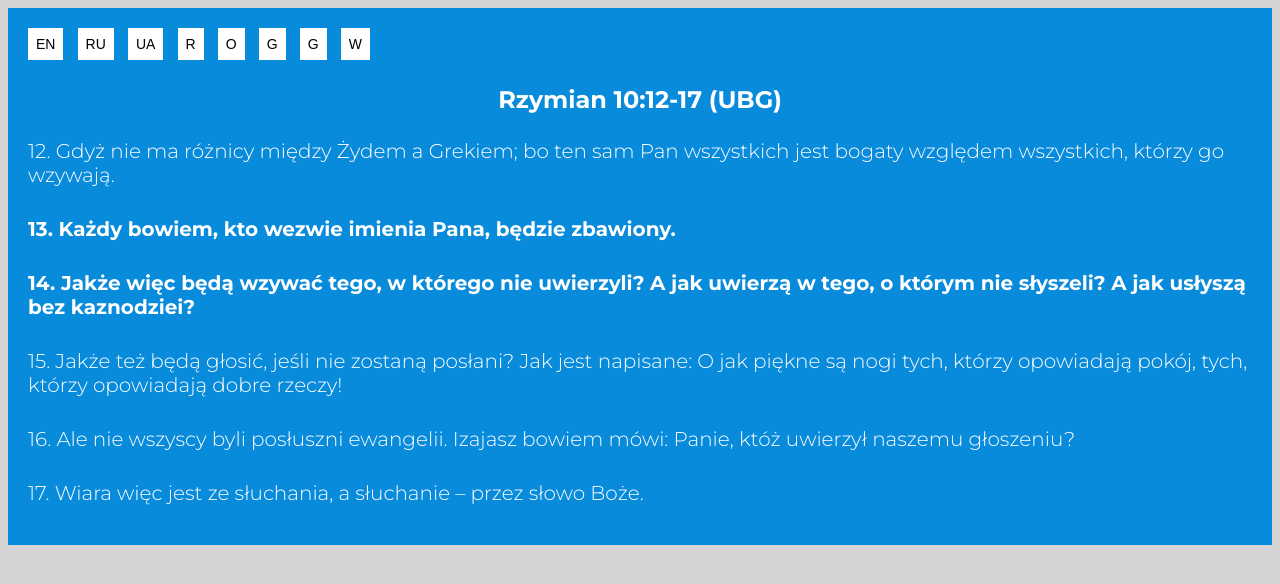
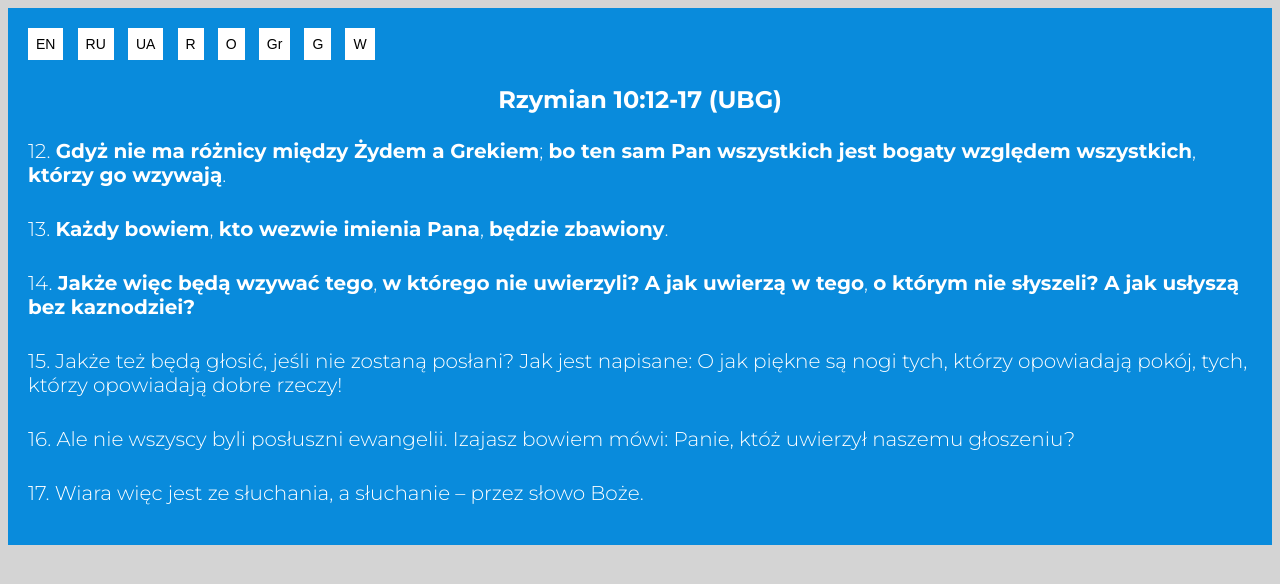
Before and after one commit to mr-front-end-dev/Bible-Verses-b--PL, a plain HTML site: page index.html in a window 1280 px wide. Drawn offline with Linux system fonts and the light colour scheme.

Commit message:
Updated html

```diff
--- a/index.html
+++ b/index.html
@@ -18,13 +18,13 @@
       <button class="section__button"><a class="section__button--link" href="https://mrpenguin-dev.github.io/Simple-Bible-Verses-b--UA/">UA</a></button>
       <button class="section__button"><a class="section__button--link" href="https://mrpenguin-dev.github.io/Simple-Bible-Verses-r--PL/">R</a></button>
       <button class="section__button"><a class="section__button--link" href="https://mrpenguin-dev.github.io/Simple-Bible-Verses-o--PL/">O</a></button>
-      <button class="section__button"><a class="section__button--link" href="https://mrpenguin-dev.github.io/Simple-Bible-Verses-g--PL/">G</a></button>
+      <button class="section__button"><a class="section__button--link" href="https://mrpenguin-dev.github.io/Simple-Bible-Verses-g--PL/">Gr</a></button>
       <button class="section__button"><a class="section__button--link" href="https://mrpenguin-dev.github.io/Simple-Bible-Verses-grey--PL/">G</a></button>
       <button class="section__button"><a class="section__button--link" href="https://mrpenguin-dev.github.io/Simple-Bible-Verses-w--PL/">W</a></button>
       <h1 class="section--h1">Rzymian 10:12-17 (UBG)</h1>
-      <p class="section--paragraph">12. Gdyż nie ma różnicy między Żydem a Grekiem; bo ten sam Pan wszystkich jest bogaty względem wszystkich, którzy go wzywają.</p>
-      <p class="section--paragraph section--bold">13. Każdy bowiem, kto wezwie imienia Pana, będzie zbawiony.</p>
-      <p class="section--paragraph section--bold">14. Jakże więc będą wzywać tego, w którego nie uwierzyli? A jak uwierzą w tego, o którym nie słyszeli? A jak usłyszą bez kaznodziei?</p>
+      <p class="section--paragraph">12. <span class="section--bold">Gdyż nie ma różnicy między Żydem a Grekiem</span>; <span class="section--bold">bo ten sam Pan wszystkich jest bogaty względem wszystkich</span>, <span class="section--bold">którzy go wzywają</span>.</p>
+      <p class="section--paragraph">13. <span class="section--bold">Każdy bowiem</span>, <span class="section--bold">kto wezwie imienia Pana</span>, <span class="section--bold">będzie zbawiony</span>.</p>
+      <p class="section--paragraph">14. <span class="section--bold">Jakże więc będą wzywać tego</span>, <span class="section--bold">w którego nie uwierzyli?</span> <span class="section--bold">A jak uwierzą w tego</span>, <span class="section--bold">o którym nie słyszeli? A jak usłyszą bez kaznodziei?</span></p>
       <p class="section--paragraph">15. Jakże też będą głosić, jeśli nie zostaną posłani? Jak jest napisane: O jak piękne są nogi tych, którzy opowiadają pokój, tych, którzy opowiadają dobre rzeczy!</p>
       <p class="section--paragraph">16. Ale nie wszyscy byli posłuszni ewangelii. Izajasz bowiem mówi: Panie, któż uwierzył naszemu głoszeniu?</p>
       <p class="section--paragraph">17. Wiara więc jest ze słuchania, a słuchanie – przez słowo Boże.</p>
```
